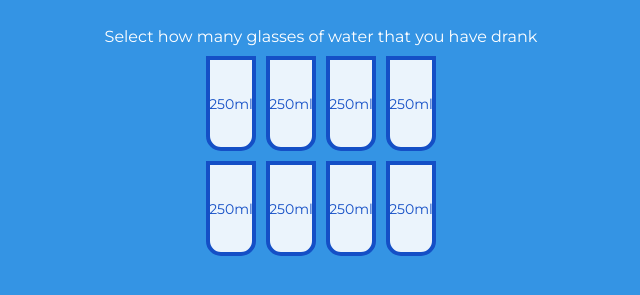
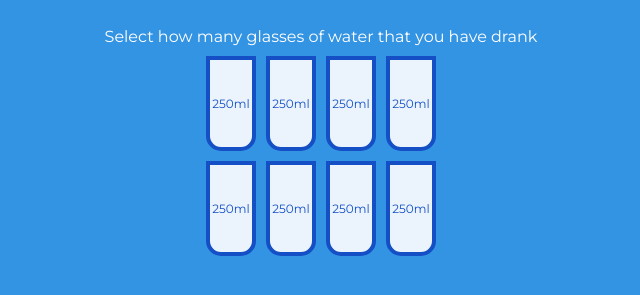
Before and after one commit to alpaca-rama/TM_16-50-Drink-Water, a plain HTML site: page index.html in a window 1280 px wide. Shown: the part 463-758 px from the top of the page, 319-959 px from the left. Drawn offline with Linux system fonts and the light colour scheme.

Commit message:
Update style.css
Fixed the Montserrat font issue.
Changed the font size on the small cups to fit correctly.

```diff
--- a/style.css
+++ b/style.css
@@ -1,4 +1,4 @@
-@import url('https://fonts.googleapis.com/css2?family=Montserrat:400,600&display=swap');
+@import url('https://fonts.googleapis.com/css?family=Montserrat:400,600&display=swap');
 
 :root {
     --border-color: #144fc6;
@@ -47,7 +47,7 @@ h3 {
     border-radius: 0 0 15px 15px;
     background-color: rgba(255, 255, 255, 0.9);
     cursor: pointer;
-    font-size: 14px;
+    font-size: 12px;
     align-items: center;
     justify-content: center;
     text-align: center;
```
